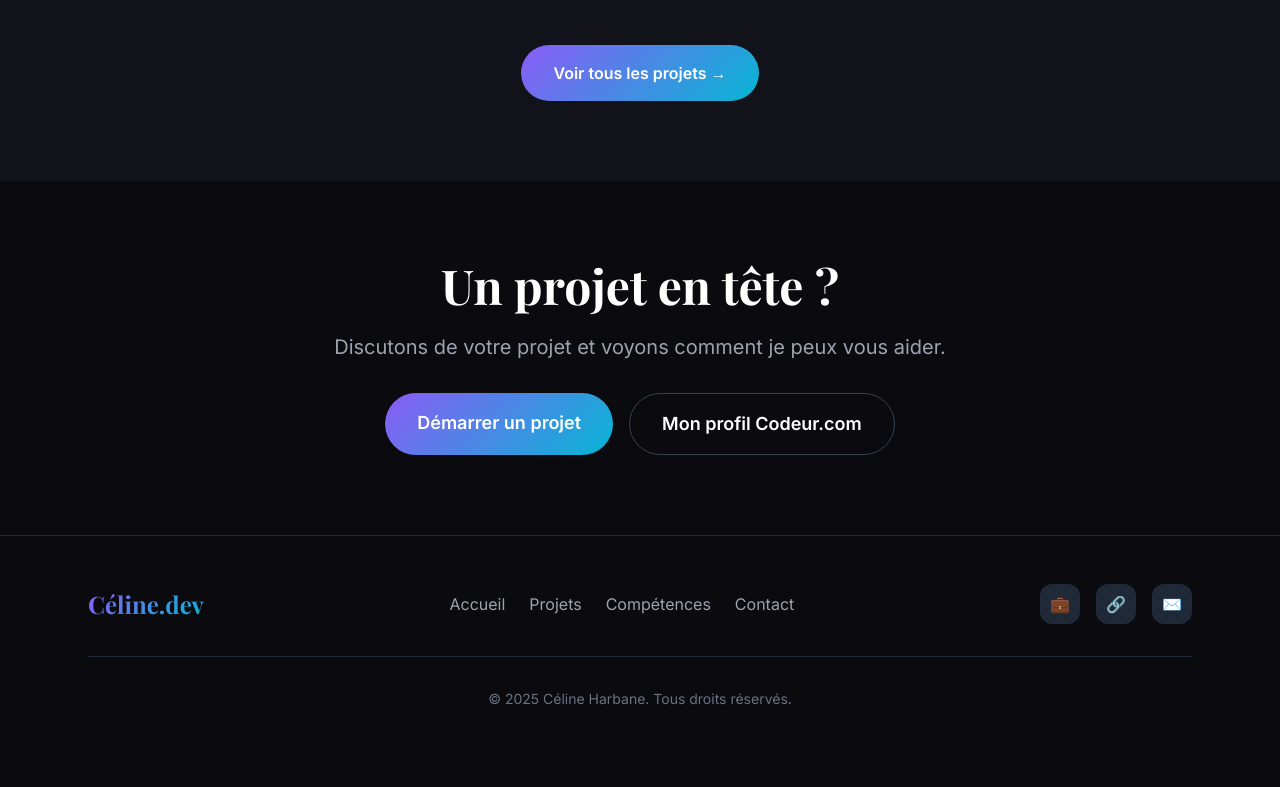
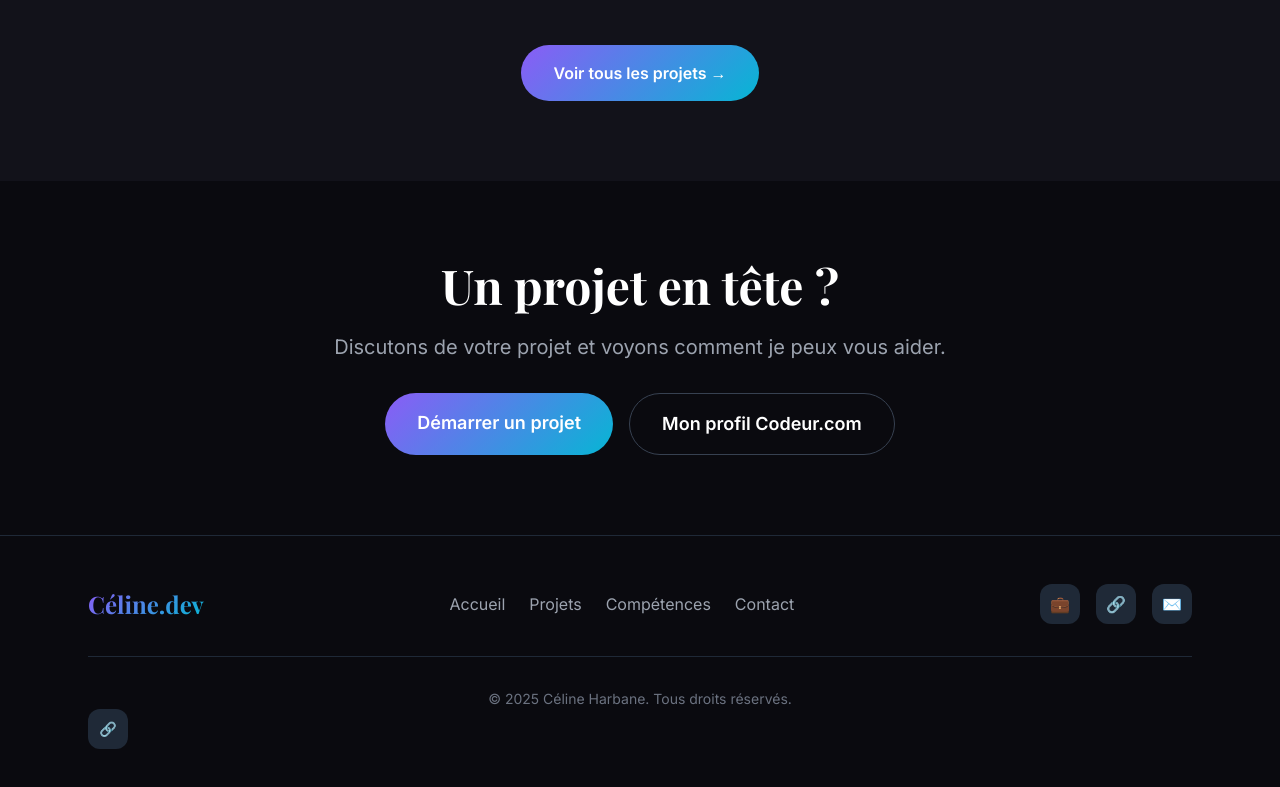
Before and after one commit to celineharbane/portfolio-celine, a website: page index.html in a window 1280 px wide. Shown: the part 2026-2813 px from the top of the page. Before the commit the page ends 2783 px from the top, so only its background shows below. Drawn offline with nearby package versions, Linux system fonts and the light colour scheme.

Commit message:
ADD LINK GIT

```diff
--- a/index.html
+++ b/index.html
@@ -226,7 +226,10 @@
           <a href="mailto:harbaneceline@gmail.com" class="w-10 h-10 rounded-xl bg-gray-800 flex items-center justify-center hover:bg-purple-500/20 transition" aria-label="Email">✉️</a>
         </div>
       </div>
-      <div class="text-center text-gray-500 text-sm mt-8 pt-8 border-t border-gray-800">© 2025 Céline Harbane. Tous droits réservés.</div>
+      <div class="text-center text-gray-500 text-sm mt-8 pt-8 border-t border-gray-800">© 2025 Céline Harbane. Tous droits réservés.
+        <a href="https://github.com/celineharbane/"target="_blank" rel="noopener noreferrer" class="w-10 h-10 rounded-xl bg-gray-800 flex items-center justify-center hover:bg-purple-500/20 transition" aria-label="github">🔗</a>
+
+      </div>
     </div>
   </footer>
 
```
